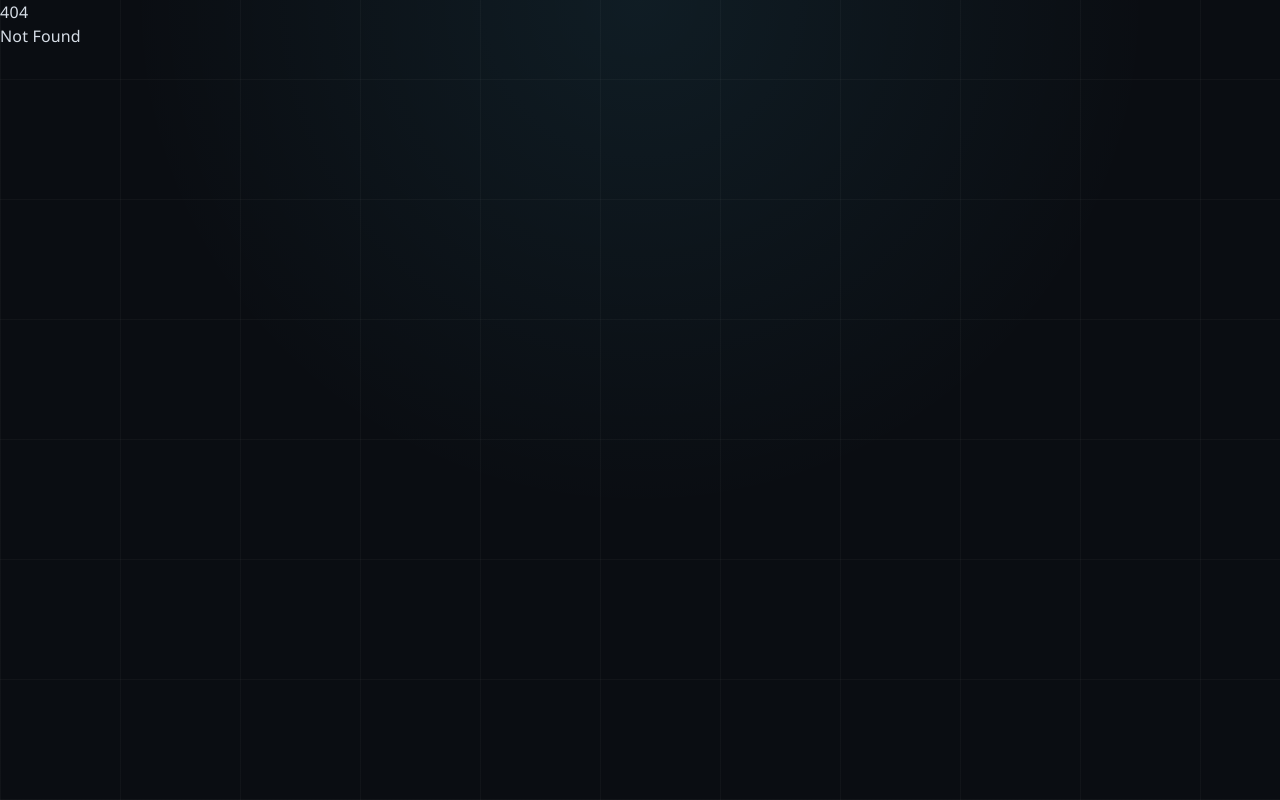
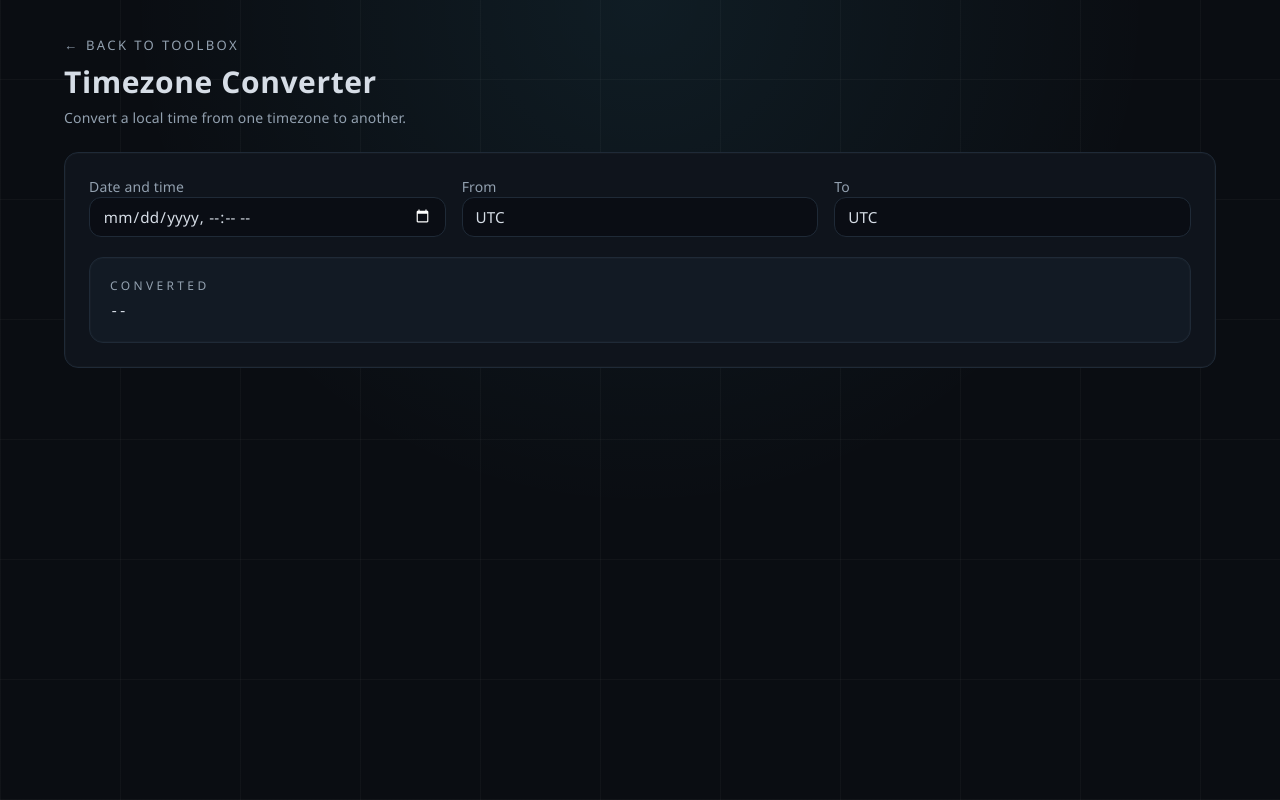
Before and after one commit to vdtdg/dev-toolbox, a SvelteKit app: page /tools/timezone in a window 1280 px wide. Before the commit this address had no page. Built offline with nearby package versions, Linux system fonts and the light colour scheme.

Commit message:
Timezone tool

```diff
--- /dev/null
+++ b/src/routes/tools/timezone/+page.svelte
@@ -0,0 +1,131 @@
+<script>
+	const timeZones = Intl.supportedValuesOf ? Intl.supportedValuesOf('timeZone') : ['UTC'];
+	const defaultZone = Intl.DateTimeFormat().resolvedOptions().timeZone || 'UTC';
+
+	let sourceZone = defaultZone;
+	let targetZone = 'UTC';
+	let dateTime = '';
+	let outputValue = '';
+	let errorMessage = '';
+
+	const isValidZone = (zone) => timeZones.includes(zone);
+
+	const getTimeZoneOffset = (date, timeZone) => {
+		const parts = new Intl.DateTimeFormat('en-US', {
+			timeZone,
+			year: 'numeric',
+			month: '2-digit',
+			day: '2-digit',
+			hour: '2-digit',
+			minute: '2-digit',
+			second: '2-digit',
+			hour12: false
+		}).formatToParts(date);
+		const values = Object.fromEntries(parts.map((part) => [part.type, part.value]));
+		const asUTC = Date.UTC(
+			Number(values.year),
+			Number(values.month) - 1,
+			Number(values.day),
+			Number(values.hour),
+			Number(values.minute),
+			Number(values.second)
+		);
+		return (asUTC - date.getTime()) / 60000;
+	};
+
+	const getDateFromZone = (value, timeZone) => {
+		const [datePart, timePart] = value.split('T');
+		if (!datePart || !timePart) return null;
+		const [year, month, day] = datePart.split('-').map(Number);
+		const [hour, minute] = timePart.split(':').map(Number);
+		if ([year, month, day, hour, minute].some((num) => Number.isNaN(num))) return null;
+		const utcDate = new Date(Date.UTC(year, month - 1, day, hour, minute));
+		const offset = getTimeZoneOffset(utcDate, timeZone);
+		return new Date(utcDate.getTime() - offset * 60000);
+	};
+
+	const formatDateTime = (date, timeZone) =>
+		new Intl.DateTimeFormat(undefined, {
+			timeZone,
+			year: 'numeric',
+			month: 'short',
+			day: '2-digit',
+			hour: '2-digit',
+			minute: '2-digit'
+		}).format(date);
+
+	const transform = () => {
+		errorMessage = '';
+		outputValue = '';
+		if (!dateTime) return;
+		if (!isValidZone(sourceZone) || !isValidZone(targetZone)) {
+			errorMessage = 'Select a valid timezone from the list.';
+			return;
+		}
+		const date = getDateFromZone(dateTime, sourceZone);
+		if (!date) {
+			errorMessage = 'Invalid date/time value.';
+			return;
+		}
+		outputValue = formatDateTime(date, targetZone);
+	};
+
+	$: (dateTime, sourceZone, targetZone, transform());
+</script>
+
+<div class="min-h-screen">
+	<div class="mx-auto flex max-w-[1200px] flex-col gap-6 px-6 py-8">
+		<header class="space-y-2">
+			<a class="back-link" href="/">
+				<span aria-hidden="true">←</span>
+				Back to toolbox
+			</a>
+			<h1 class="text-3xl font-semibold">Timezone Converter</h1>
+			<p class="text-sm text-[var(--color-muted)]">
+				Convert a local time from one timezone to another.
+			</p>
+		</header>
+
+		<section class="panel space-y-5 p-6">
+			<div class="grid gap-4 lg:grid-cols-3">
+				<label class="space-y-2 text-sm">
+					<span class="text-[var(--color-muted)]">Date and time</span>
+					<input type="datetime-local" class="search-input" bind:value={dateTime} />
+				</label>
+				<label class="space-y-2 text-sm">
+					<span class="text-[var(--color-muted)]">From</span>
+					<input
+						class="search-input"
+						list="timezone-options"
+						placeholder="Start typing a timezone"
+						bind:value={sourceZone}
+					/>
+				</label>
+				<label class="space-y-2 text-sm">
+					<span class="text-[var(--color-muted)]">To</span>
+					<input
+						class="search-input"
+						list="timezone-options"
+						placeholder="Start typing a timezone"
+						bind:value={targetZone}
+					/>
+				</label>
+			</div>
+
+			<datalist id="timezone-options">
+				{#each timeZones as zone}
+					<option value={zone} />
+				{/each}
+			</datalist>
+
+			{#if errorMessage}
+				<div class="alert alert-danger">{errorMessage}</div>
+			{/if}
+
+			<div class="panel panel-muted p-5">
+				<p class="text-xs tracking-[0.28em] text-[var(--color-muted)] uppercase">Converted</p>
+				<p class="mt-2 font-mono text-sm">{outputValue || '--'}</p>
+			</div>
+		</section>
+	</div>
+</div>
```
